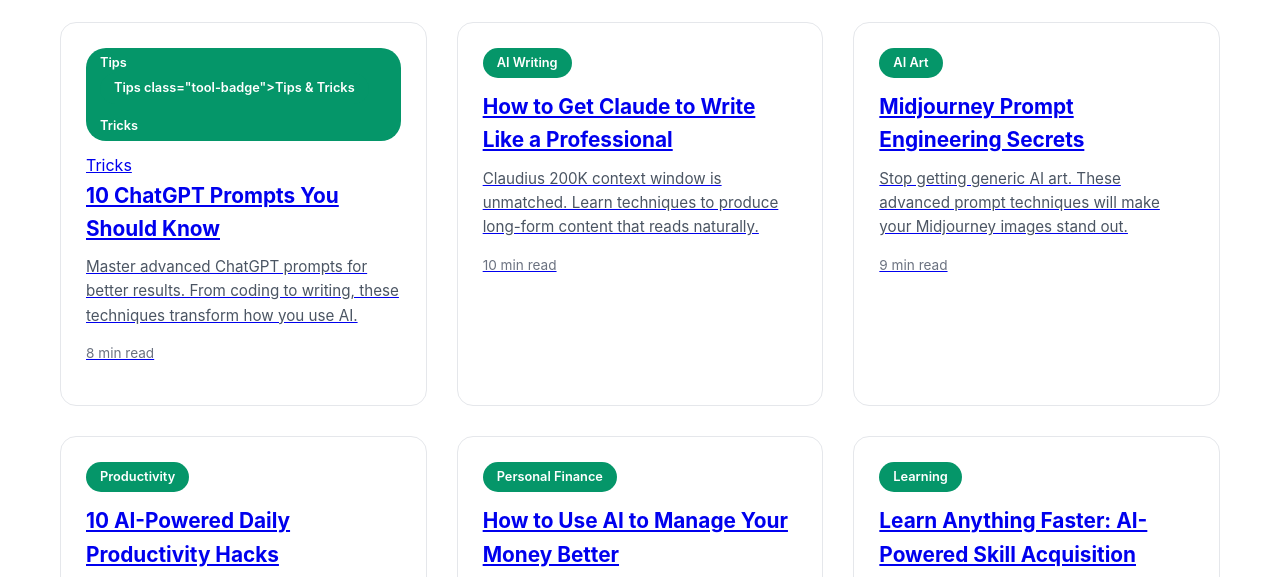
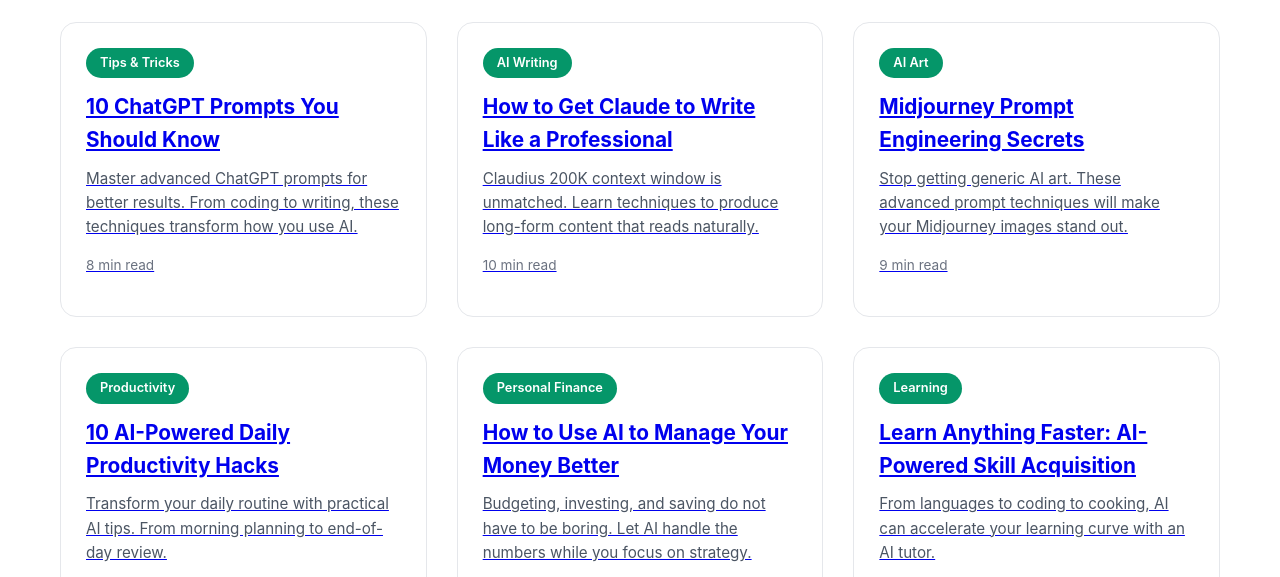
Before and after one commit to tsang121/lazy-ai, a website: page index.html in a window 1280 px wide. Shown: the part 174-751 px from the top of the page. Drawn offline with Linux system fonts and the light colour scheme.

Commit message:
Fix corrupted badge text in index.html

```diff
--- a/index.html
+++ b/index.html
@@ -121,7 +121,7 @@
             <div class="tools-grid">
                 <a href="blog-10-chatgpt-prompts-you-should-know.html" class="tool-card">
                     <div class="tool-content">
-                        <span class="tool-badge">Tips <span class="tool-badge">Tips class="tool-badge">Tips & Tricks</span> Tricks</span> Tricks</span>
+                        <span class="tool-badge">Tips & Tricks</span>
                         <h3>10 ChatGPT Prompts You Should Know</h3>
                         <p>Master advanced ChatGPT prompts for better results. From coding to writing, these techniques transform how you use AI.</p>
                         <p style="color: #6b7280; font-size: 0.85rem; margin-top: 10px;">8 min read</p>
```
